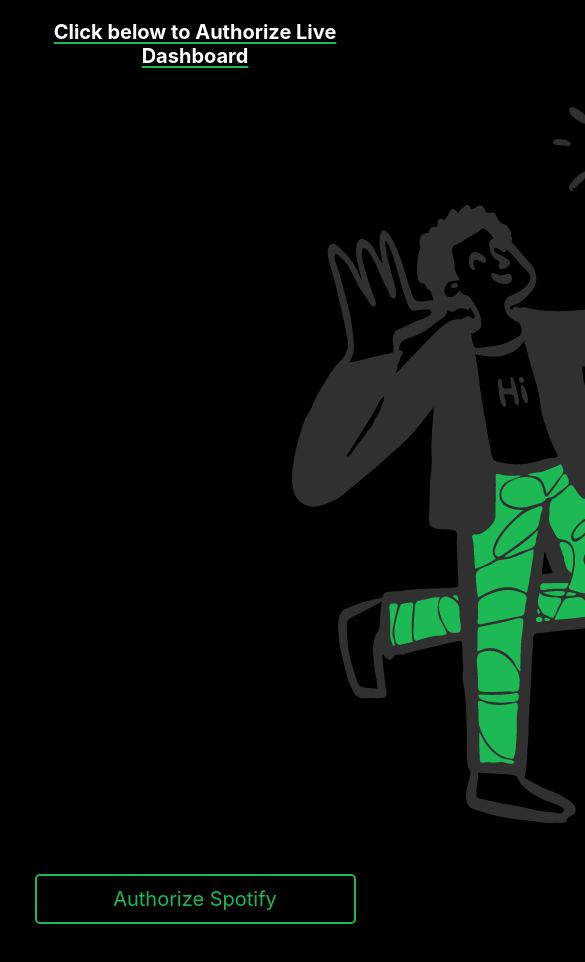
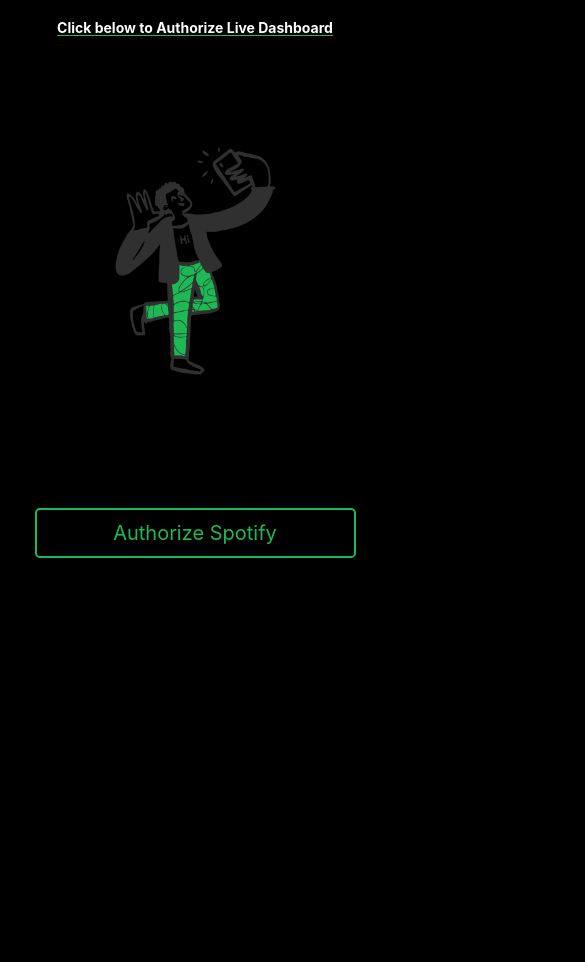
Before and after one commit to joshuafierro/spotify-live-dashboard, a React (Create React App) app: page / in a window 390 px wide. Shown: the top 962 px of the page, 585 px wide, since content can reach past the window. After the commit the page ends 844 px from the top, so only its background shows below. Built offline with nearby package versions, Linux system fonts and the light colour scheme; what spotify-web-api-js would draw is missing.

Commit message:
Code clean up code and mobile responsive fixes.

```diff
--- a/src/App.css
+++ b/src/App.css
@@ -15,10 +15,11 @@
   grid-template-columns: 35% 65%;
   grid-template-rows: 25% 25% 25% !important;
   overflow: hidden;
+  gap: 10px;
 }
 
 .grid-item {
-  margin: auto;
+  padding: 0% 8%;
 }
 
 info,
@@ -51,7 +52,7 @@
 }
 
 .title {
-  font-size: 1.25rem;
+  font-size: 14px;
   font-weight: bold;
   text-decoration: underline;
   text-decoration-color: #1db954;
@@ -60,14 +61,14 @@
 }
 
 .title2 {
-  font-size: 1rem;
+  font-size: 12px;
   /* opacity: .5; */
   text-decoration: underline;
   text-decoration-color: #1db954;
 }
 
 .header {
-  font-size: 1rem;
+  font-size: 14px;
   font-weight: 900;
 }
 
@@ -251,8 +252,8 @@
 @media screen and (max-width: 835px) {
   .grid-container {
     display: grid;
-    grid-template-columns: 100%;
-    grid-template-rows: 25% 25% 25%;
+    grid-template-columns: 100% !important;
+    grid-template-rows: 50% 50% !important;
     /* grid-gap: 10px; */
     overflow: hidden;
   }
@@ -276,6 +277,21 @@
 
   .is-premium,
   .user-profile-pic {
-    margin: auto 25%;
+    margin: auto;
+  }
+  .logon-graphics {
+    width: 100%;
+    margin: 30% auto;
+    overflow: hidden;
+  }
+
+  .grid-item {
+    padding: initial;
   }
 }
+
+@media screen and (-webkit-max-device-pixel-ratio: 835px) {
+  .grid-item-2 {
+    margin-top: 50% !important;
+  }
+}
--- a/src/logon.js
+++ b/src/logon.js
@@ -27,7 +27,11 @@
           {this.state.loggedOut && (
             <h1 className="title">Click below to Authorize Live Dashboard</h1>
           )}
-          <img className="logonGraphics" src={SelfieDoodle} alt="album cover" />
+          <img
+            className="logon-graphics"
+            src={SelfieDoodle}
+            alt="album cover"
+          />
         </div>
         <div className="col-md-12">
           <a href="http://localhost:8888/login">
--- a/src/nowPlayingDash.js
+++ b/src/nowPlayingDash.js
@@ -9,7 +9,6 @@
   if (props.nowPlaying.song === "") {
     return (
       <div className="info animated fadeIn">
-        <div>
         <h4>
           <span className="header">No songs playing right now.</span>
         </h4>
@@ -25,12 +24,10 @@
           Check Now Playing
         </button>
       </div>
-      </div>
     );
   } else {
     return (
       <div className="info animated fadeIn">
-        <div>
         <h4>
           <span className="header">Now Playing:</span>
         </h4>
@@ -51,7 +48,6 @@
           Check Now Playing
         </button>
       </div>
-      </div>
     );
   }
 };
--- a/src/songAnalysis.js
+++ b/src/songAnalysis.js
@@ -58,14 +58,12 @@
       return (
         <div className="info animated fadeIn">
           <div>
-            <h4>
-              <span>Waiting to analyze...</span>
-            </h4>
             <img
               className="no-analysis info animated fadeIn"
               src={LayingDoodle}
               alt=""
             />
+            <h4 className="center">Waiting to analyze...</h4>
           </div>
         </div>
       );
--- a/src/spotify-live-dashboard.js
+++ b/src/spotify-live-dashboard.js
@@ -142,10 +142,10 @@
 
   return props.loggedIn ? (
     <div className="grid-container section-push">
-      <div className="grid-item-1">
+      <div className="grid-item grid-item-1">
         <NowPlayingDash nowPlaying={nowPlaying} getNowPlaying={getNowPlaying} />
       </div>
-      <div className="grid-item-2">
+      <div className="grid-item grid-item-2">
         <ul className="nav nav-tabs navbar-dark">
           <li className="nav-item active">
             <a data-toggle="tab" href="#home" className="nav-link active">
```
Lines whose indentation alone changed are shown as unchanged.
